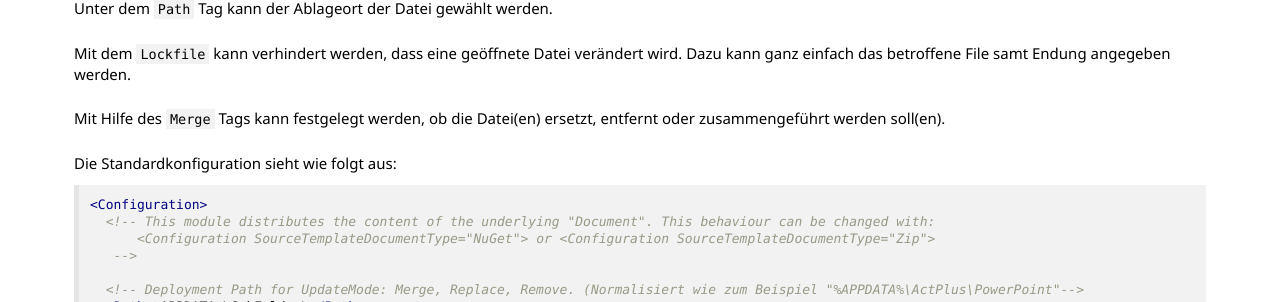
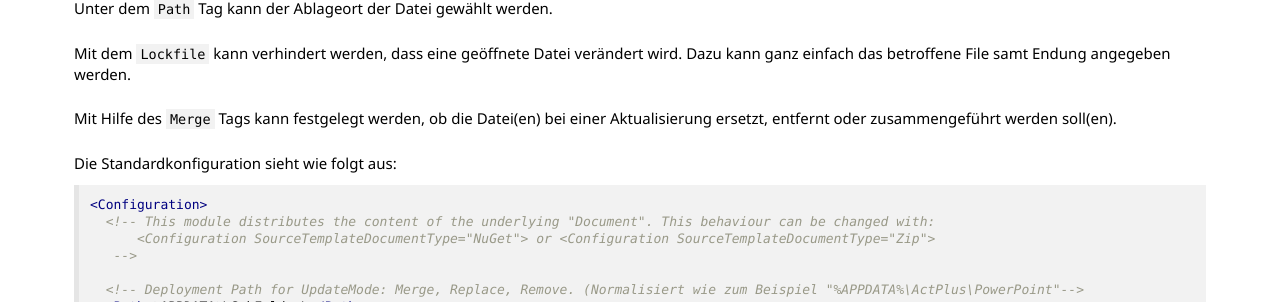
Before and after one commit to primesoft-group/oneoffixx-docs, a Jekyll site: the page built from _pages/docfunc/de/df-templatedistribution.md, in a window 1280 px wide. Shown: the part 350-652 px from the top of the page. Built offline with Jekyll 4.4.1, drawn with Linux system fonts in a browser that asks for light colours; nearby versions of some CDN libraries; some web fonts are replaced.

Commit message:
Template Distribution content upgrade

```diff
--- a/_pages/docfunc/de/df-templatedistribution.md
+++ b/_pages/docfunc/de/df-templatedistribution.md
@@ -11,7 +11,7 @@ Unter dem `Path` Tag kann der Ablageort der Datei gewählt werden.
 
 Mit dem `Lockfile` kann verhindert werden, dass eine geöffnete Datei verändert wird. Dazu kann ganz einfach das betroffene File samt Endung angegeben werden.
 
-Mit Hilfe des `Merge` Tags kann festgelegt werden, ob die Datei(en) ersetzt, entfernt oder zusammengeführt werden soll(en).
+Mit Hilfe des `Merge` Tags kann festgelegt werden, ob die Datei(en) bei einer Aktualisierung ersetzt, entfernt oder zusammengeführt werden soll(en).
 
 Die Standardkonfiguration sieht wie folgt aus:
 
```
